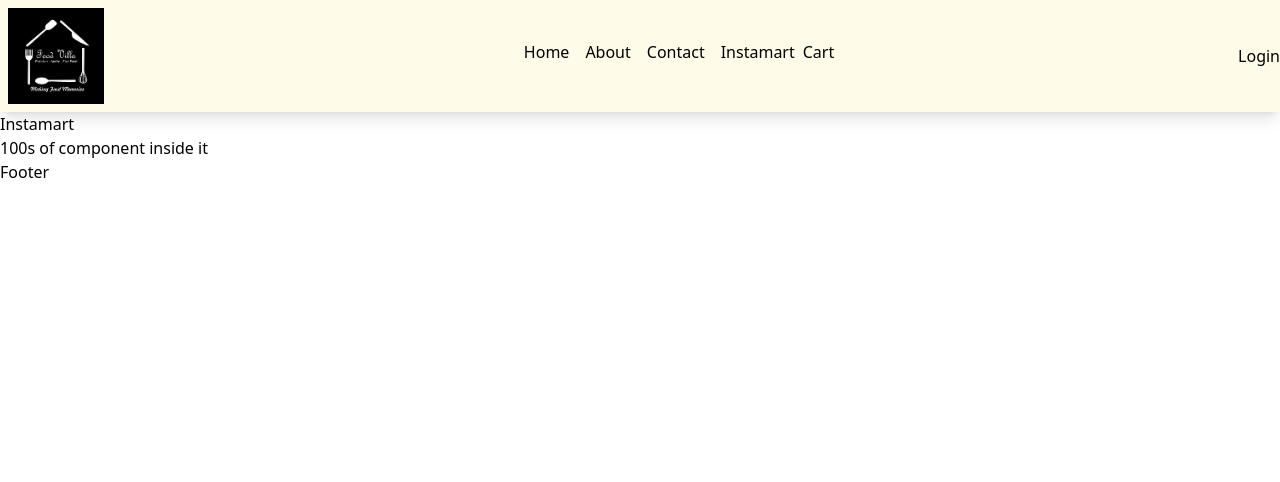
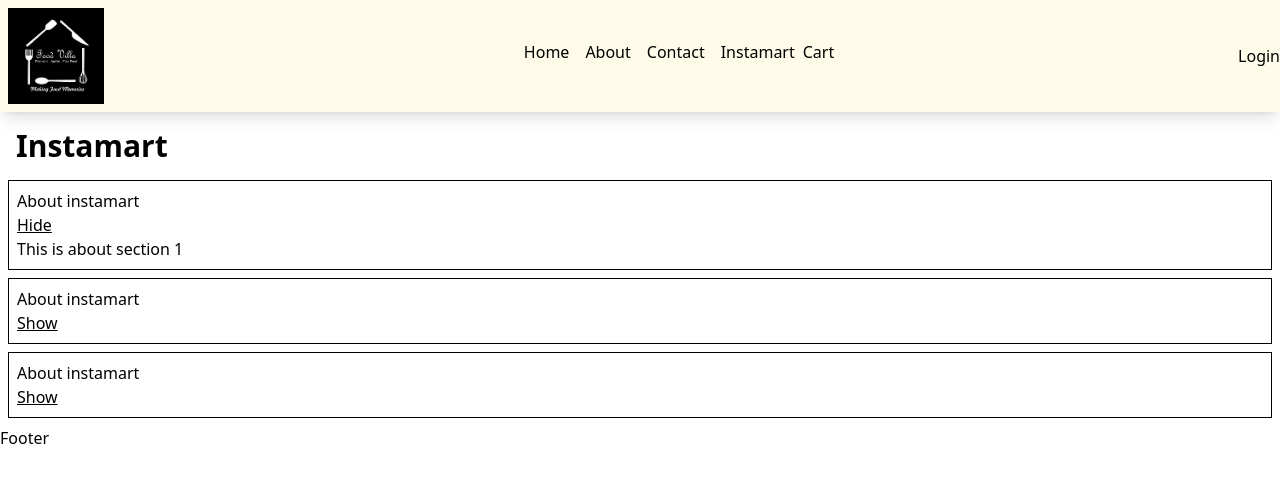
Before and after one commit to nikhil-github/namaste-react-live, a React (Vite) app: page /instamart in a window 1280 px wide. Shown: the top 482 px of the page. Built offline with nearby package versions, Linux system fonts and the light colour scheme.

Commit message:
session 11

```diff
--- a/src/components/Instamart.js
+++ b/src/components/Instamart.js
@@ -1,11 +1,49 @@
-const Instamart = () => {
+import { useState } from "react";
+
+const Section = ({ title, desc, isVisible, setVisibile }) => {
   return (
-    <div>
-      <h1>Instamart</h1>
-      <h1>100s of component inside it</h1>
+    <div className="border border-black p-2 m-2">
+      <h3>{title}</h3>
+      {isVisible ? (
+        <button className="underline" onClick={() => setVisibile(false)}>
+          Hide
+        </button>
+      ) : (
+        <button className="underline" onClick={() => setVisibile(true)}>
+          Show
+        </button>
+      )}
+
+      {isVisible && <p>{desc}</p>}
     </div>
   );
 };
 
+const Instamart = () => {
+  const [visibleSection, setIsVisibleSection] = useState("A");
+  return (
+    <div>
+      <h1 className="text-3xl p-2 m-2 font-bold"> Instamart </h1>
+      <Section
+        title={"About instamart"}
+        desc={"This is about section 1"}
+        isVisible={visibleSection == "A"}
+        setVisibile={() => setIsVisibleSection("A")}
+      />
+      <Section
+        title={"About instamart"}
+        desc={"This is about section 2"}
+        isVisible={visibleSection == "B"}
+        setVisibile={() => setIsVisibleSection("B")}
+      />
+      <Section
+        title={"About instamart"}
+        desc={"This is about section 3"}
+        isVisible={visibleSection == "C"}
+        setVisibile={() => setIsVisibleSection("C")}
+      />
+    </div>
+  );
+};
 
 export default Instamart;
```
